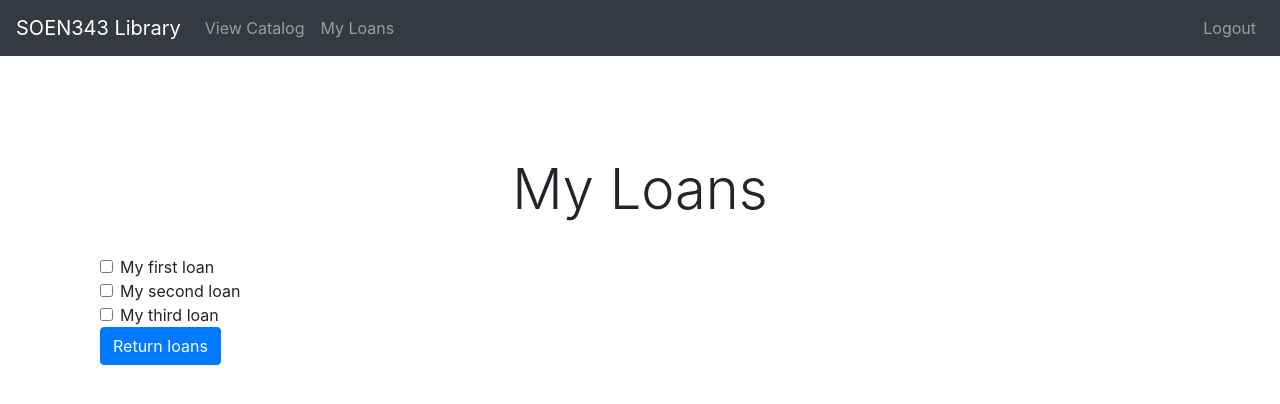
After one commit to aa-software2112/SOEN343, a Flask app: page /myLoans in a window 1280 px wide. The commit adds this page. Shown: the top 404 px of the page. Run offline with Flask 2, Linux system fonts and the light colour scheme; the visitor is signed in with stand-in values (Sample User, id 1); some libraries are stand-ins or nearby versions.

Commit message:
Return loans front end almost complete

```diff
--- a/app/routes.py
+++ b/app/routes.py
@@ -9,3 +9,4 @@ from app.routes_to_pages import route_to_view_catalog
 from app.routes_to_pages import route_to_logout
 from app.routes_to_pages import route_to_adminview
 from app.routes_to_pages import route_to_login
+from app.routes_to_pages import route_to_loans
--- /dev/null
+++ b/app/routes_to_pages/route_to_loans.py
@@ -0,0 +1,27 @@
+from flask import render_template, request
+
+from app import app
+from app.common_definitions.helper_functions import login_required
+
+
+@app.route('/myLoans')
+@login_required
+def my_loans():
+	"""Function that get the user's loans and display them on a page"""
+	# get loans, these are temporary example while the loan logic gets implemented
+	loan1 = {'_id': 1, '_name': 'My first loan'}
+	loan2 = {'_id': 2, '_name': 'My second loan'}
+	loan3 = {'_id': 3, '_name': 'My third loan'}
+	user_loans = [loan1, loan2, loan3]
+	err = None
+	if len(user_loans) == 0:
+		err = "You have no loans on record"
+	return render_template('my_loans.html', loans=user_loans, errorMessage=err)
+
+
+@app.route('/returnLoans', methods=['POST'])
+def return_loans():
+	# do logic to return the loans
+	data = request.form
+	print(data)
+	return render_template('return_loans.html')
--- a/app/templates/index.html
+++ b/app/templates/index.html
@@ -29,6 +29,14 @@
                        <a class="nav-item nav-link" href="/viewCatalog"> View Catalog </a>
                        {%endif%}
                    {% endif %}
+               </li>
+               <li class="nav-item">
+                    {% if g.user %}
+                        {% if g.user["_is_admin"] != 1 %}
+                            <a class="nav-item nav-link" href="/myLoans"> My Loans </a>
+                        {% endif %}
+                    {% endif %}
+               </li>
             </ul>
 
             <!-- Display the navbar depending on the cookies -->
@@ -53,15 +61,15 @@
             {% if g.user %}
             <h1 class="display-4">
                 {% block pageTitle %}
-			        Welcome, {{ g.user["_first_name"]}}!
-				{% endblock %}
+                    Welcome, {{ g.user["_first_name"]}}!
+                {% endblock %}
             </h1>
             {% endif %}
          </div>
 
         {% include '/includes/messages.html' %}
 
-		<div id="main-content-area" class="container">
+        <div id="main-content-area" class="container">
          {% block content %}
             {% for book in books %}
             <div class="card mb-3">
@@ -77,7 +85,7 @@
             </div>
             {% endfor %}
          {% endblock %}
-		</div>
+        </div>
       </main>
       <!-- /.container -->
       <!-- Bootstrap core JavaScript
--- /dev/null
+++ b/app/templates/my_loans.html
@@ -0,0 +1,29 @@
+{% extends "index.html" %}
+
+<!-- Replace Title -->
+{% block pageTitle %}
+My Loans
+{% endblock %}
+
+<!-- Replace Content -->
+{% block content %}
+<div class="row">
+    <div class="col-md-12">
+       <form action="/returnLoans" method="POST" id="return-loans-form">
+       {% if errorMessage %}
+          <div class="alert alert-danger" role="alert"> {{ errorMessage }}</div>
+       {% else %}
+          {% for loan in loans %}
+          <div class="form-check">
+              <input class="form-check-input" type="checkbox" name="loan_id{{ loan._id }}" value="{{ loan._id }}" id="checkbox-{{ loan._id }}">
+              <label class="form-check-label" for="checkbox-{{ loan._id }}">
+                 {{ loan._name }}
+              </label>
+          </div>
+          {% endfor %}
+          <button type="submit" class="btn btn-primary">Return loans</button>
+       {% endif %}
+       </form>
+    </div>
+</div>
+{% endblock %}
```
Also changed, not shown: app/templates/return_loans.html (added).
